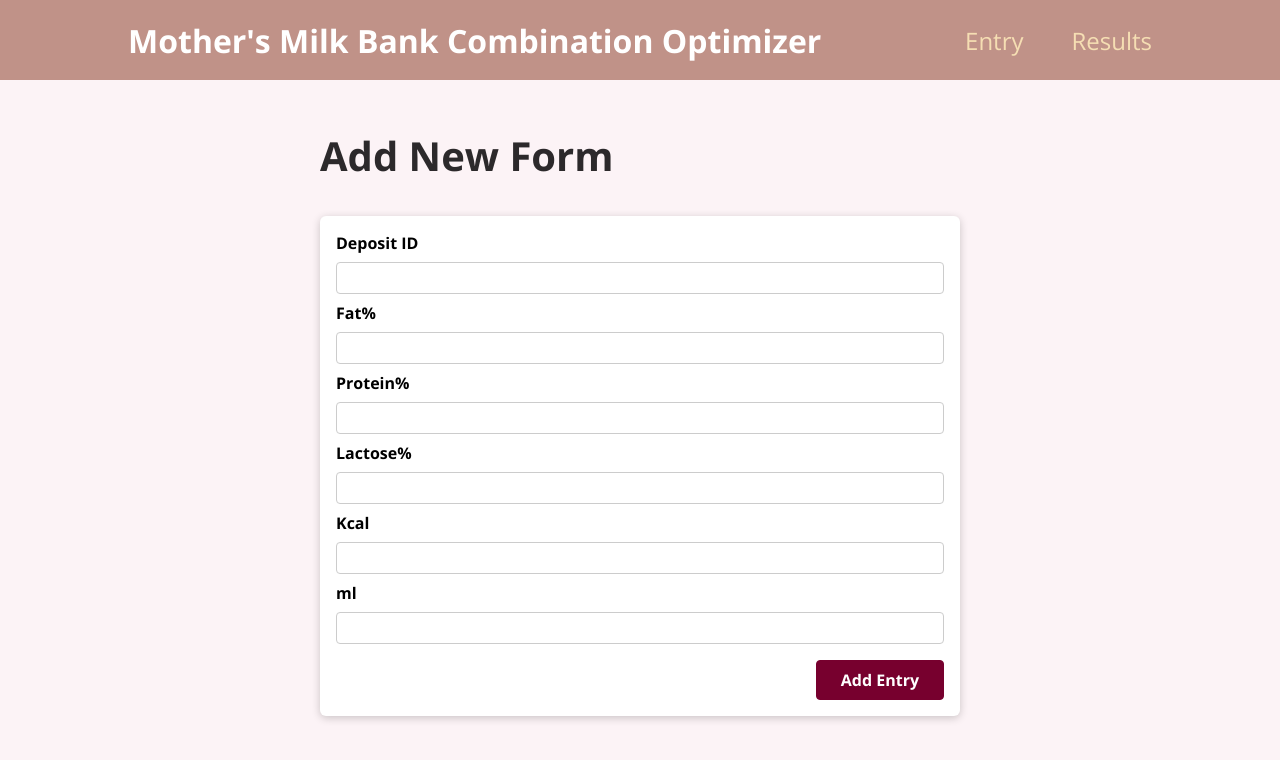
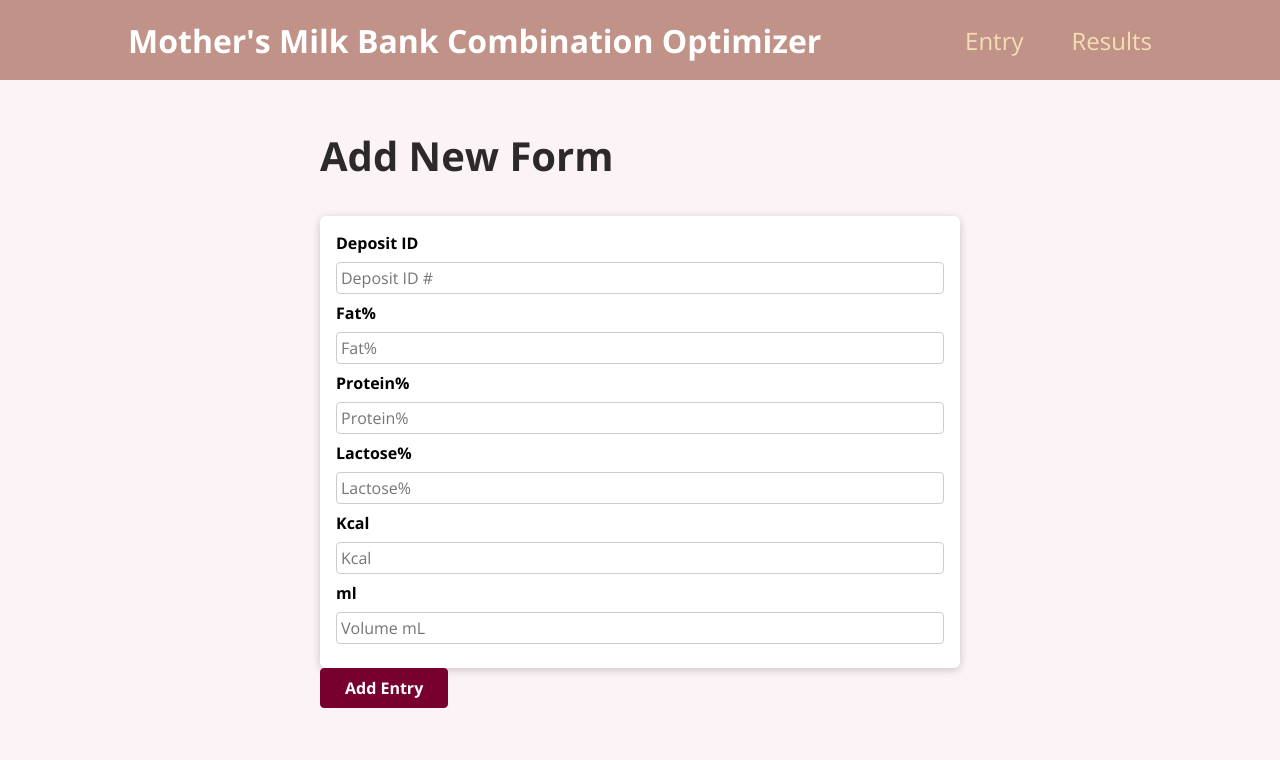
Before and after one commit to YiruMu/MilkBank, a React (Create React App) app: page / in a window 1280 px wide. Shown: the top 760 px of the page. Built offline with nearby package versions, Linux system fonts and the light colour scheme.

Commit message:
Add forms array and central data object

```diff
--- a/src/components/form/NewForm.js
+++ b/src/components/form/NewForm.js
@@ -1,71 +1,108 @@
 import Card from '../UI/Card';
 import classes from './NewForm.module.css';
-import {useRef} from 'react';
-function NewForm(props){
-    const depositInputRef = useRef();
-    const fatInputRef = useRef();
-    const proInputRef = useRef();
-    const lacInputRef = useRef();
-    const kcalInputRef = useRef();
-    const mlInputRef = useRef();
-    function submitHandler(event) {
+import {useRef, useState} from 'react';
+export default function NewForm(props){
+
+    const [formData, setFormData] = useState( {
+        formId: props.formId,
+        depositId: props.depositId || '',
+        fat: props.fat|| '',
+        protein: props.protein || '',
+        lactose: props.lactose || '',
+        kcal: props.kcal || '',
+        volume: props.volume || '',
+    });
+
+    const handleChange = ({ target }) => {
+        const {name, value} = target;
+        setFormData((prev)=>({
+            ...prev,
+            [name]: value
+        }));
+
+        props.parentCallback(formData, formData.formId);
+    };
+
+    const handleSubmit = (event) => {
         event.preventDefault();
-        const enteredDeposit = depositInputRef.current.value;
-        const enteredPro = proInputRef.current.value;
-        const enteredLac = lacInputRef.current.value;
-        const enteredKcal = kcalInputRef.current.valule;
-        const enteredFat = fatInputRef.current.valule;
-        const enteredMl = mlInputRef.current.valule;
+        alert(JSON.stringify(formData, '', 2));
+      };
 
-        const formData ={
-            deposit: enteredDeposit,
-            fat: enteredFat,
-            Pro: enteredPro,
-            lac: enteredLac,
-            kcal: enteredKcal,
-            ml: enteredMl,
-        };
-        props.onAddForm(formData);
 
-    }
     return( <Card>
-            <form className={classes.form} onSubmit={submitHandler}>
+            <form className={classes.form} onSubmit={handleSubmit}>
                 <div className={classes.control}>
                     <label htmlFor ='deposit'>Deposit ID</label>
-                    <input type ='text' required id = 'deposit' ref={depositInputRef}/>
+                    <input
+                    value={formData.depositId}
+                    name="depositId"
+                    type="text"
+                    placeholder="Deposit ID #"
+                    onChange={handleChange}
+                    />
                 </div>
 
                 <div className={classes.control}>
                     <label htmlFor ='fat'>Fat%</label>
-                    <input type ='text' required id = 'fat' ref={fatInputRef}/>
+                    <input
+                    value={formData.fat}
+                    name="fat"
+                    type="text"
+                    placeholder="Fat%"
+                    onChange={handleChange}
+                    />
                 </div>
 
                 <div className={classes.control}>
                     <label htmlFor ='pro'>Protein%</label>
-                    <input type ='text' required id = 'pro' ref={proInputRef}/>
+                    <input
+                    value={formData.protein}
+                    name="protein"
+                    type="text"
+                    placeholder="Protein%"
+                    onChange={handleChange}
+                    />
                 </div>
 
                 <div className={classes.control}>
                     <label htmlFor ='lac'>Lactose%</label>
-                    <input type ='text' required id = 'lac' ref={lacInputRef}/>
+                    <input
+                    value={formData.lactose}
+                    name="lactose"
+                    type="text"
+                    placeholder="Lactose%"
+                    onChange={handleChange}
+                    />
                 </div>
 
                 <div className={classes.control}>
                     <label htmlFor ='kcal'> Kcal</label>
-                    <input type ='text' required id = 'kcal' ref={kcalInputRef}/>
+                    <input
+                    value={formData.kcal}
+                    name="kcal"
+                    type="text"
+                    placeholder="Kcal"
+                    onChange={handleChange}
+                    />
                 </div>
 
                 <div className={classes.control}>
                     <label htmlFor ='ml'> ml</label>
-                    <input type ='text' required id = 'ml' ref={mlInputRef}/>
+                    <input
+                    value={formData.volume}
+                    name="volume"
+                    type="text"
+                    placeholder="Volume mL"
+                    onChange={handleChange}
+                    />
                 </div>
 
 
-                <div className ={classes.actions}>
+               { /*<div className ={classes.actions}>
                     <button>Add Entry</button>
                 </div>
+                */}
             </form>
         </Card>
     );
 }
-export default NewForm;
--- /dev/null
+++ b/src/pages/Entry.css
@@ -0,0 +1,45 @@
+.form {
+    padding: 1rem;
+}
+
+.control {
+    margin-bottom: 0.5rem;
+}
+
+.control label {
+    display: block;
+    font-weight: bold;
+    margin-bottom: 0.5rem;
+}
+
+.control input,
+.control textarea {
+    display: block;
+    font: inherit;
+    border-radius: 4px;
+    border: 1px solid #ccc;
+    padding: 0.25rem;
+    width: 100%;
+}
+
+.actions {
+    margin-top: 1rem;
+    text-align: right;
+}
+
+button {
+    font: inherit;
+    cursor: pointer;
+    background-color: #77002e;
+    color: white;
+    padding: 0.5rem 1.5rem;
+    border: 1px solid #77002e;
+    border-radius: 4px;
+    font-weight: bold;
+}
+
+button:hover,
+button:active {
+    background-color: #a50e48;
+    border-color: #a50e48;
+}
--- a/src/pages/Entry.js
+++ b/src/pages/Entry.js
@@ -1,27 +1,49 @@
 import NewForm from "../components/form/NewForm";
-import {useNavigate} from 'react-router-dom';
+// import {useNavigate} from 'react-router-dom';
+import {useState} from 'react';
+import './Entry.css';
+
 function Entry(){
-    const history = useNavigate();
-   function addFormHandler(formData) {
-        fetch('https://meetinngs-default-rtdb.firebaseio.com/meetup.json',
-            {
-                method: 'POST',
-                body: JSON.stringify(formData),
-                headers: {
-                    'Content-Type': 'application/json'
-                },
-            }
-        ).then(() =>{
-            history('/');
 
-        });
 
+
+    const [forms, setForms] = useState([{formId: 0}]);
+    const addForm = () => {
+        setForms( (prevForms) => [...prevForms, {formId: forms.length}])
+        console.log(forms.length)
+    }
+
+    const handleCallback = (form, index) =>{
+        let newForms = [...forms];
+
+        newForms[index] = form;
+
+
+        setForms(newForms);
     }
 
 
     return (<section>
             <h1>Add New Form</h1>
-            <NewForm onAddForm={addFormHandler}/>
+            {forms.map( (form) => (
+            <div>
+                <NewForm parentCallback={handleCallback}
+                formId={form.formId}
+                firstName={form.firstName}
+                lastName={form.lastName}
+                bday={form.bday}
+                password={form.password} />
+            </div>
+            ))}
+
+
+
+                <div>
+                        <button  onClick ={addForm}>Add Entry</button>
+                </div>
+
+
+
         </section>
     );
 }
```
Also changed, not shown: 2 other files (tests, documents, lock files or other folders).
